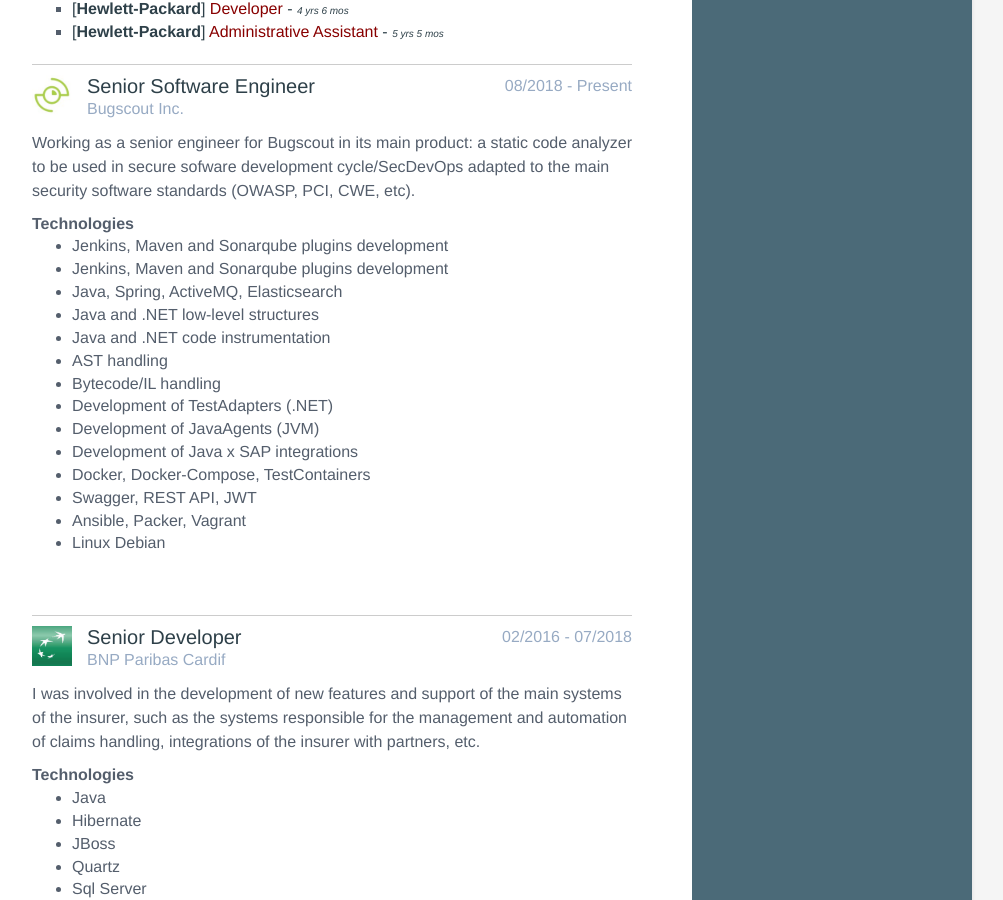
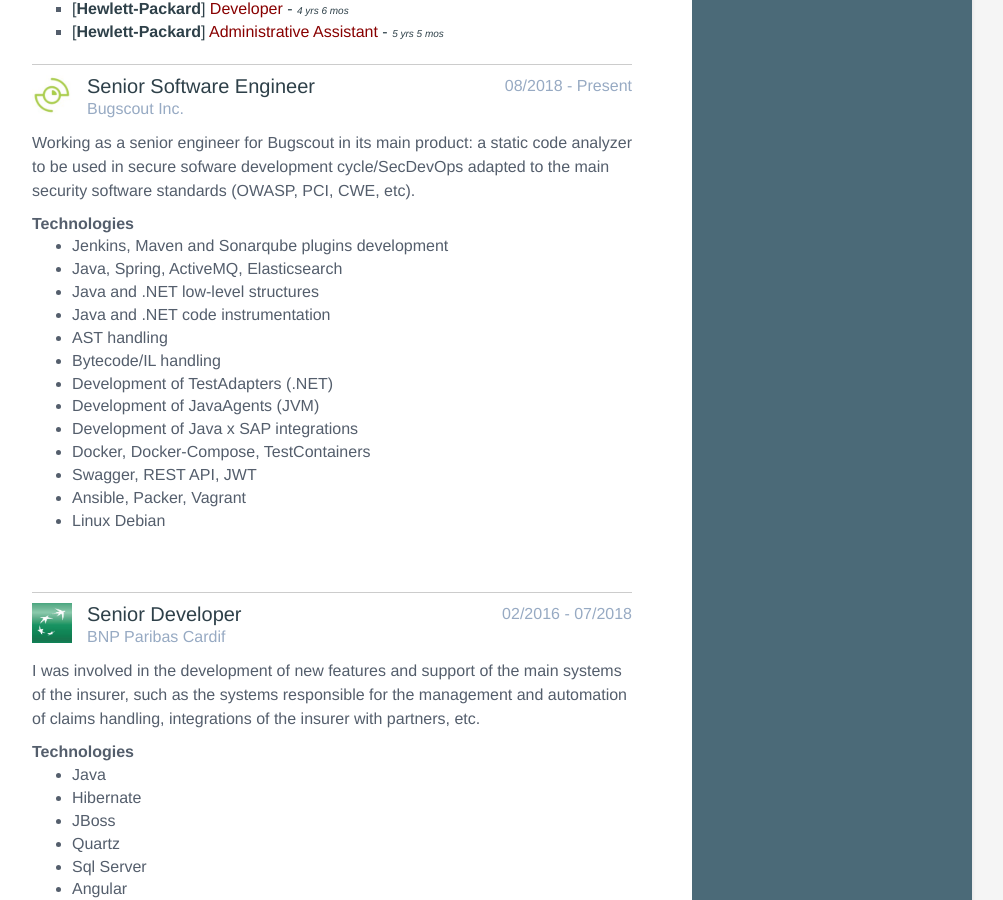
Before and after one commit to fbondia/fbondia.github.io, a Jekyll site: the page built from index.markdown, in a window 1280 px wide and 900 px high, scrolled down 3449 px. Shown: the whole window, without its empty margins (168-1171 px from the left). Built offline with Jekyll 4.4.1, drawn with Linux system fonts in a browser that asks for light colours.

Commit message:
duplicated item

```diff
--- a/_data/experience.yml
+++ b/_data/experience.yml
@@ -12,7 +12,6 @@
       highlights:
         - title: "Technologies"
           items:
-            - name: Jenkins, Maven and Sonarqube plugins development
             - name: Jenkins, Maven and Sonarqube plugins development
             - name: Java, Spring, ActiveMQ, Elasticsearch
             - name: Java and .NET low-level structures
```
